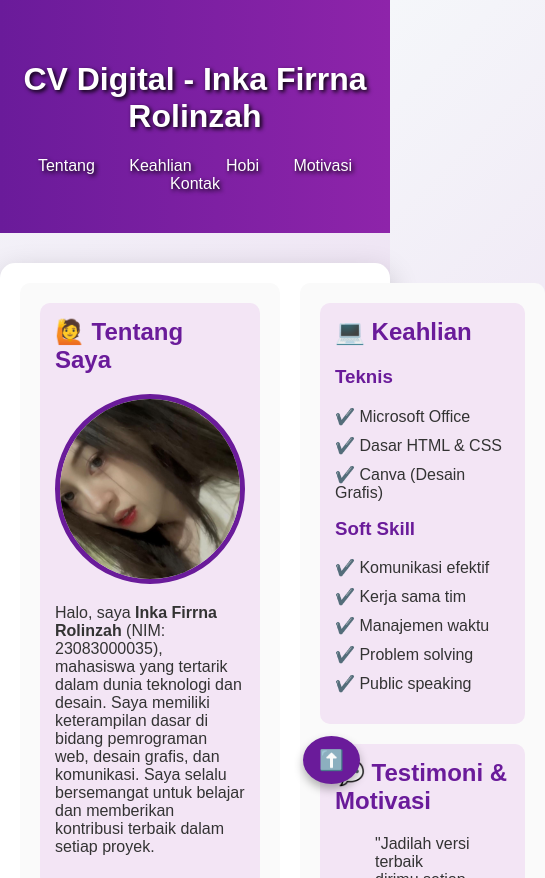
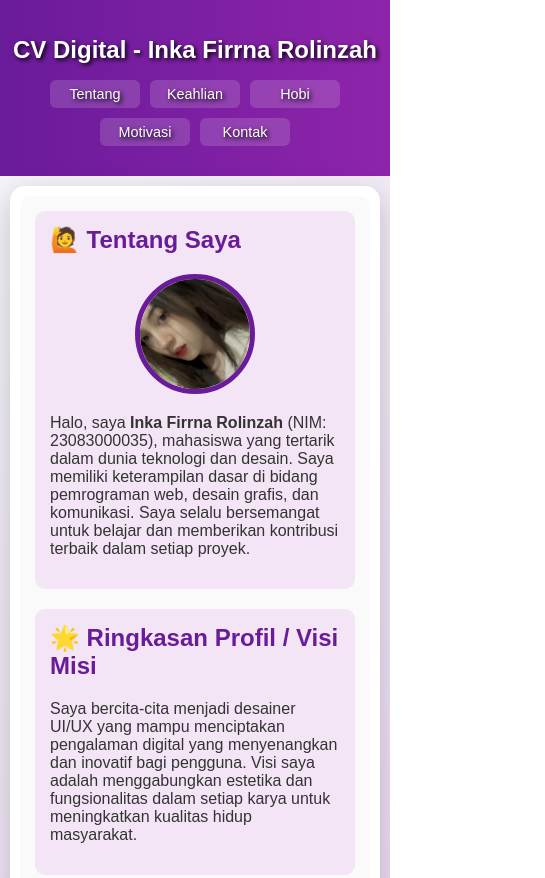
Before and after one commit to Inkafirna/cv-inka, a plain HTML site: page index.html in a window 390 px wide. Shown: the top 878 px of the page, 545 px wide, since content can reach past the window. Drawn offline with Linux system fonts and the light colour scheme.

Commit message:
Update index.html

```diff
--- a/index.html
+++ b/index.html
@@ -1,16 +1,20 @@
 <!DOCTYPE html>
 <html lang="id">
 <head>
-  <meta charset="UTF-8">
-  <meta name="viewport" content="width=device-width, initial-scale=1">
+  <meta charset="UTF-8" />
+  <meta name="viewport" content="width=device-width, initial-scale=1" />
   <title>CV Digital - Inka Firrna Rolinzah</title>
   <style>
+    * {
+      box-sizing: border-box;
+    }
     body {
       font-family: 'Poppins', sans-serif;
       margin: 0;
       padding: 0;
       background: linear-gradient(135deg, #f5f7fa, #e1bee7);
       color: #333;
+      scroll-behavior: smooth; /* smooth scroll CSS fallback */
     }
     header {
       background: linear-gradient(90deg, #6a1b9a, #8e24aa);
@@ -19,15 +23,54 @@
       padding: 40px 20px;
       text-shadow: 2px 2px 4px #000;
     }
-    nav a {
+    /* Menu Desktop (1 baris) */
+    .menu-desktop {
+      display: flex;
+      justify-content: center;
+      gap: 20px;
+      margin-top: 15px;
+      flex-wrap: wrap;
+    }
+    .menu-desktop a {
+      padding: 10px 15px;
       color: white;
       text-decoration: none;
-      margin: 0 15px;
       font-weight: 500;
+      transition: all 0.2s;
     }
-    nav a:hover {
+    .menu-desktop a:hover,
+    .menu-desktop a:focus {
       color: #ffeb3b;
-      font-size: 1.1em;
+      outline: none;
+    }
+    /* Menu Mobile (3 atas, 2 bawah) */
+    .menu-mobile {
+      display: none;
+      margin-top: 15px;
+    }
+    .menu-row {
+      display: flex;
+      justify-content: center;
+      gap: 10px;
+      margin-bottom: 10px;
+    }
+    .menu-row a {
+      padding: 8px 12px;
+      background-color: rgba(255, 255, 255, 0.15);
+      border-radius: 6px;
+      color: white;
+      text-decoration: none;
+      font-weight: 500;
+      min-width: 90px;
+      text-align: center;
+      transition: all 0.2s;
+      user-select: none;
+    }
+    .menu-row a:hover,
+    .menu-row a:focus {
+      background-color: #ffeb3b;
+      color: #6a1b9a;
+      outline: none;
     }
     .container {
       max-width: 1200px;
@@ -57,6 +100,8 @@
       border: 5px solid #6a1b9a;
       display: block;
       margin: 0 auto 20px auto;
+      max-width: 100%;
+      height: auto;
     }
     ul {
       list-style: none;
@@ -96,6 +141,51 @@
       font-size: 20px;
       cursor: pointer;
       box-shadow: 0 5px 10px rgba(0,0,0,0.3);
+      transition: opacity 0.3s;
+      opacity: 0;
+      pointer-events: none;
+      z-index: 1000;
+    }
+    #topBtn.show {
+      opacity: 1;
+      pointer-events: auto;
+    }
+    /* === Tampilan HP === */
+    @media (max-width: 768px) {
+      .container {
+        grid-template-columns: 1fr;
+        padding: 10px;
+        margin: 10px;
+      }
+      header {
+        padding: 20px 10px;
+      }
+      h1 {
+        font-size: 1.5em;
+      }
+      .left, .right {
+        padding: 15px;
+      }
+      .profile-img {
+        width: 120px;
+        height: 120px;
+      }
+      #topBtn {
+        bottom: 20px;
+        right: 20px;
+        padding: 10px 12px;
+        font-size: 18px;
+      }
+      .menu-desktop {
+        display: none;
+      }
+      .menu-mobile {
+        display: block;
+      }
+      .menu-row a {
+        font-size: 0.9em;
+        padding: 6px 10px;
+      }
     }
   </style>
 </head>
@@ -104,28 +194,51 @@
 <header>
   <h1>CV Digital - Inka Firrna Rolinzah</h1>
   <nav>
-    <a href="#about">Tentang</a>
-    <a href="#skills">Keahlian</a>
-    <a href="#hobbies">Hobi</a>
-    <a href="#motivasi">Motivasi</a>
-    <a href="#contact">Kontak</a>
+    <!-- Menu versi desktop (1 baris) -->
+    <div class="menu-desktop" role="menubar" aria-label="Menu Navigasi">
+      <a href="#about" role="menuitem" tabindex="0">Tentang</a>
+      <a href="#skills" role="menuitem" tabindex="0">Keahlian</a>
+      <a href="#hobbies" role="menuitem" tabindex="0">Hobi</a>
+      <a href="#motivasi" role="menuitem" tabindex="0">Motivasi</a>
+      <a href="#contact" role="menuitem" tabindex="0">Kontak</a>
+    </div>
+
+    <!-- Menu versi mobile (3 atas, 2 bawah) -->
+    <div class="menu-mobile" role="menubar" aria-label="Menu Navigasi">
+      <div class="menu-row">
+        <a href="#about" role="menuitem" tabindex="0">Tentang</a>
+        <a href="#skills" role="menuitem" tabindex="0">Keahlian</a>
+        <a href="#hobbies" role="menuitem" tabindex="0">Hobi</a>
+      </div>
+      <div class="menu-row">
+        <a href="#motivasi" role="menuitem" tabindex="0">Motivasi</a>
+        <a href="#contact" role="menuitem" tabindex="0">Kontak</a>
+      </div>
+    </div>
   </nav>
 </header>
 
 <div class="container">
   <div class="left">
-    <section id="about">
+    <section id="about" tabindex="-1">
       <h2>🙋 Tentang Saya</h2>
-      <img src="WhatsApp Image 2025-05-24 at 12.39.12.jpeg" alt="Inka Firrna Rolinzah" class="profile-img">
-      <p>Halo, saya <strong>Inka Firrna Rolinzah</strong> (NIM: 23083000035), mahasiswa yang tertarik dalam dunia teknologi dan desain. Saya memiliki keterampilan dasar di bidang pemrograman web, desain grafis, dan komunikasi. Saya selalu bersemangat untuk belajar dan memberikan kontribusi terbaik dalam setiap proyek.</p>
+      <img src="WhatsApp Image 2025-05-24 at 12.39.12.jpeg" alt="Inka Firrna Rolinzah" class="profile-img" />
+      <p>
+        Halo, saya <strong>Inka Firrna Rolinzah</strong> (NIM: 23083000035), mahasiswa yang tertarik dalam dunia teknologi dan desain.
+        Saya memiliki keterampilan dasar di bidang pemrograman web, desain grafis, dan komunikasi. Saya selalu bersemangat untuk belajar
+        dan memberikan kontribusi terbaik dalam setiap proyek.
+      </p>
     </section>
 
-    <section id="visi">
+    <section id="visi" tabindex="-1">
       <h2>🌟 Ringkasan Profil / Visi Misi</h2>
-      <p>Saya bercita-cita menjadi desainer UI/UX yang mampu menciptakan pengalaman digital yang menyenangkan dan inovatif bagi pengguna. Visi saya adalah menggabungkan estetika dan fungsionalitas dalam setiap karya untuk meningkatkan kualitas hidup masyarakat.</p>
+      <p>
+        Saya bercita-cita menjadi desainer UI/UX yang mampu menciptakan pengalaman digital yang menyenangkan dan inovatif bagi pengguna.
+        Visi saya adalah menggabungkan estetika dan fungsionalitas dalam setiap karya untuk meningkatkan kualitas hidup masyarakat.
+      </p>
     </section>
 
-    <section id="hobbies">
+    <section id="hobbies" tabindex="-1">
       <h2>🎨 Hobi & Minat Pribadi</h2>
       <ul>
         <li>Desain grafis & ilustrasi</li>
@@ -137,7 +250,7 @@
   </div>
 
   <div class="right">
-    <section id="skills">
+    <section id="skills" tabindex="-1">
       <h2>💻 Keahlian</h2>
       <h3>Teknis</h3>
       <ul>
@@ -155,13 +268,13 @@
       </ul>
     </section>
 
-    <section id="motivasi">
+    <section id="motivasi" tabindex="-1">
       <h2>💬 Testimoni & Motivasi</h2>
       <blockquote>"Jadilah versi terbaik dirimu setiap hari. Jangan takut gagal, karena kegagalan adalah langkah menuju kesuksesan."</blockquote>
       <p>“Selalu percaya bahwa usaha dan tekad akan membuahkan hasil yang indah.”</p>
     </section>
 
-    <section id="contact">
+    <section id="contact" tabindex="-1">
       <h2>📧 Kontak</h2>
       <p>Email: <a href="mailto:inkafirna@gmail.com">inkafirna@gmail.com</a></p>
     </section>
@@ -172,7 +285,37 @@
   &copy; 2025 Inka Firrna Rolinzah. All rights reserved.
 </footer>
 
-<button onclick="document.body.scrollTop=0;document.documentElement.scrollTop=0;" id="topBtn">⬆️</button>
+<button id="topBtn" aria-label="Kembali ke atas">⬆️</button>
+
+<script>
+  // Smooth scroll with JS fallback for browsers without scroll-behavior CSS support
+  document.querySelectorAll('nav a').forEach(anchor => {
+    anchor.addEventListener('click', function(e) {
+      e.preventDefault();
+      const target = document.querySelector(this.getAttribute('href'));
+      if (target) {
+        target.scrollIntoView({ behavior: 'smooth' });
+        // Fokus supaya keyboard dan screen reader tahu pindah konten
+        target.focus({preventScroll:true});
+      }
+    });
+  });
+
+  // Scroll to top button show/hide
+  const topBtn = document.getElementById('topBtn');
+  window.addEventListener('scroll', () => {
+    if (window.scrollY > 300) {
+      topBtn.classList.add('show');
+    } else {
+      topBtn.classList.remove('show');
+    }
+  });
+
+  // Scroll to top on button click
+  topBtn.addEventListener('click', () => {
+    window.scrollTo({ top: 0, behavior: 'smooth' });
+  });
+</script>
 
 </body>
 </html>
```
